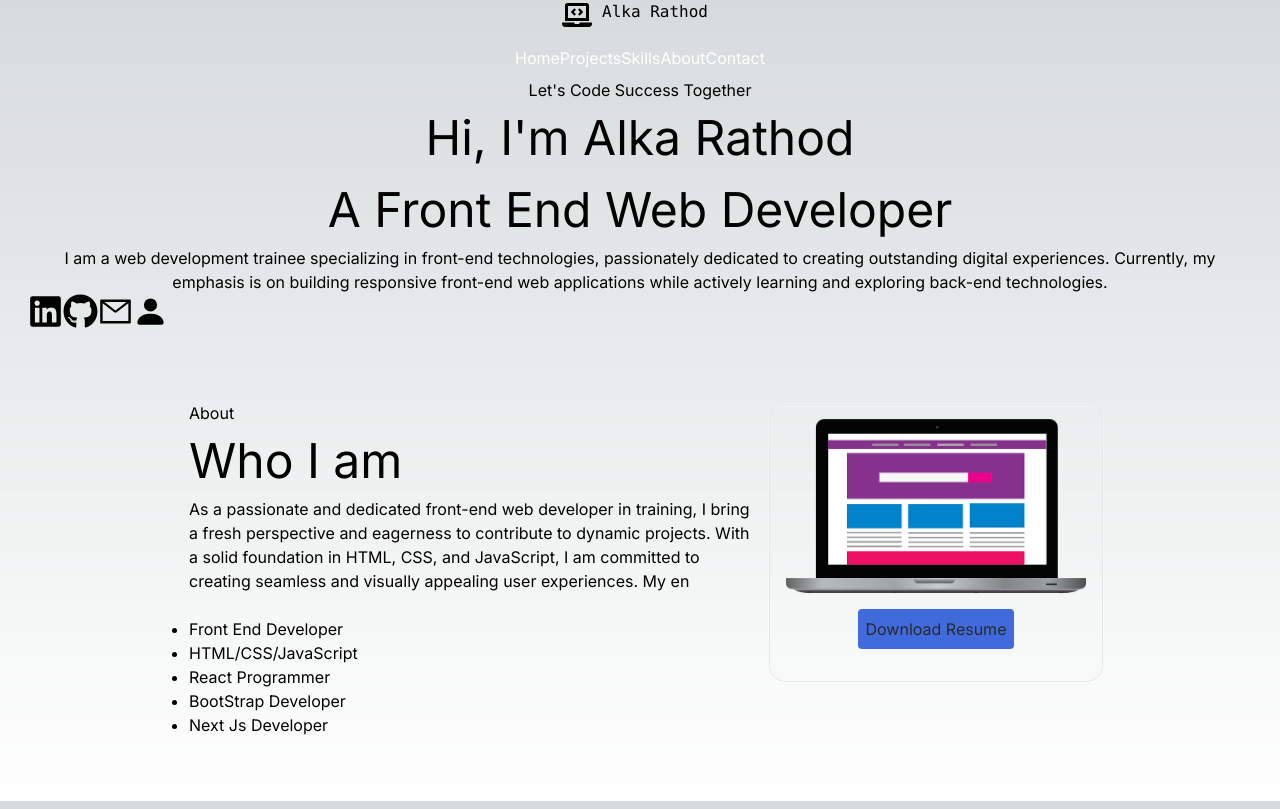
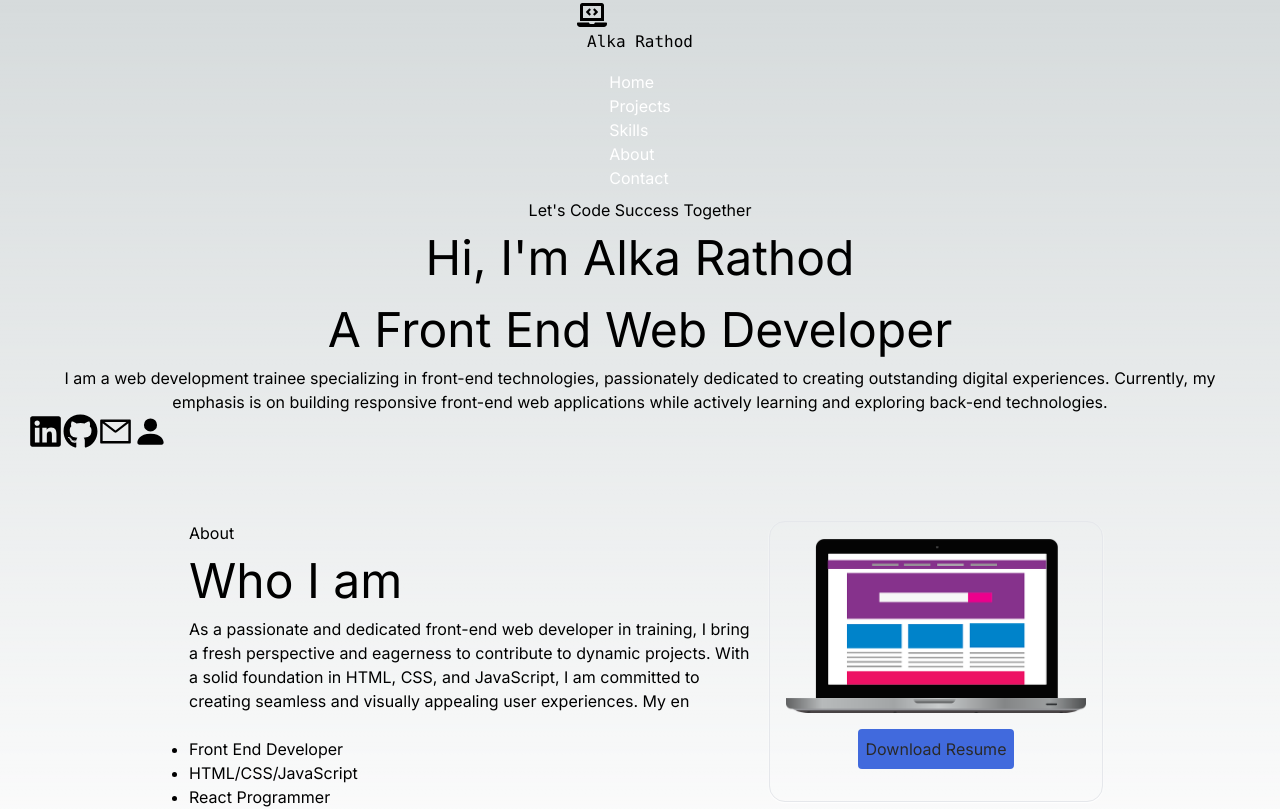
Before and after one commit to alkaRathod70/MyPortfoilo_alka, a Next.js app: page / in a window 1280 px wide. Shown: the top 809 px of the page. Built offline with nearby package versions, Linux system fonts and the light colour scheme.

Commit message:
Update Navbar.jsx

```diff
--- a/src/Components/Navbar.jsx
+++ b/src/Components/Navbar.jsx
@@ -14,11 +14,11 @@ const Navbar = () => {
     <header class="text-gray-600 body-font">
   <div class="container mx-auto flex flex-wrap p-5 flex-col md:flex-row items-center">
     <a class="flex title-font font-medium items-center text-gray-100 mb-4 md:mb-0">
-    <pre className='flex text-xl'>
+    <pre className='text-xl'>
     <FaLaptopCode size={30}/> Alka Rathod </pre>
 
     </a>
-    <ul className='flex text-white'>
+    <ul className='text-white'>
      <Link href='/'>
       <li className='ml-10 text-sm uppercase hover:border-b'> Home</li>
     </Link>
```
